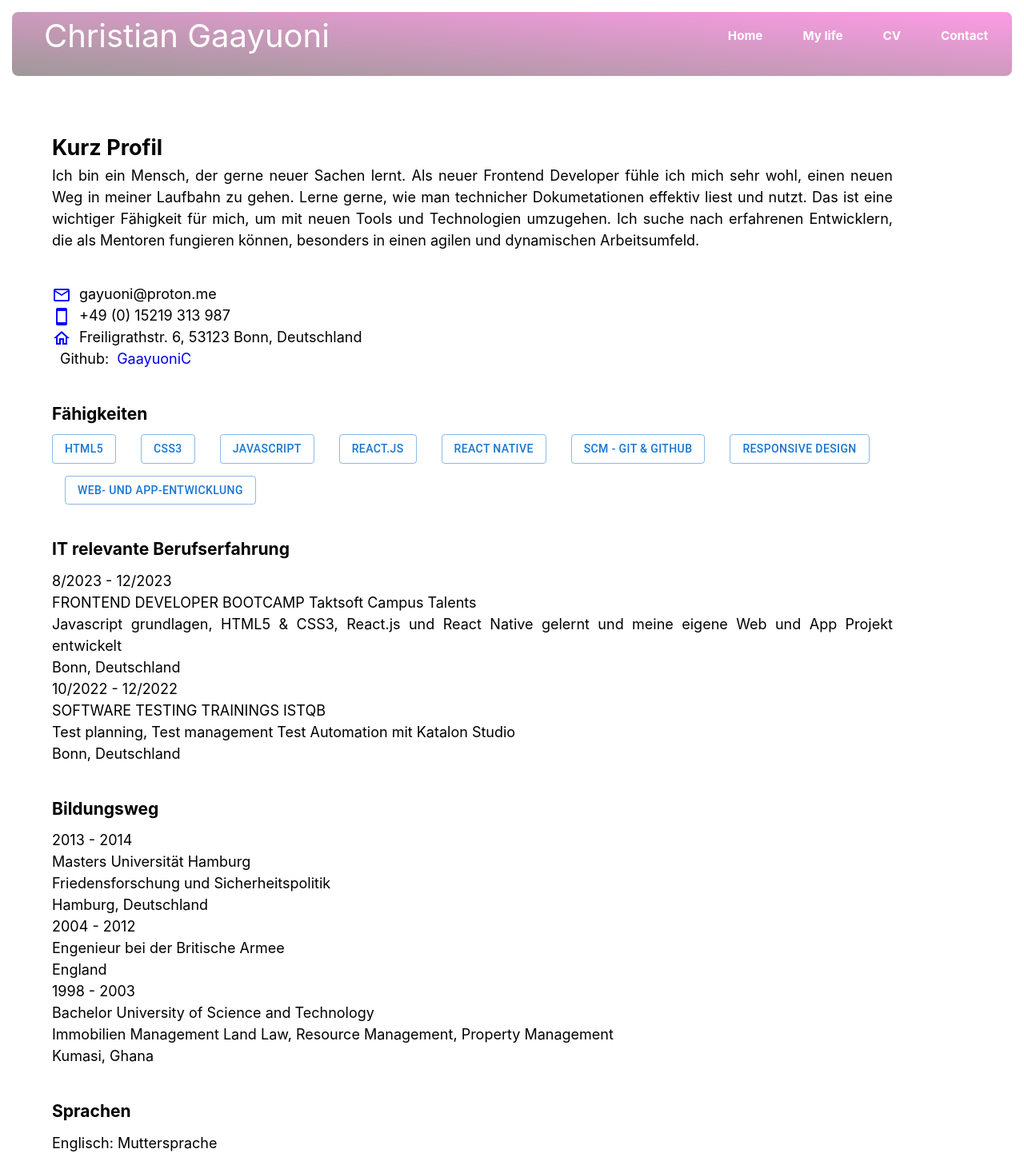
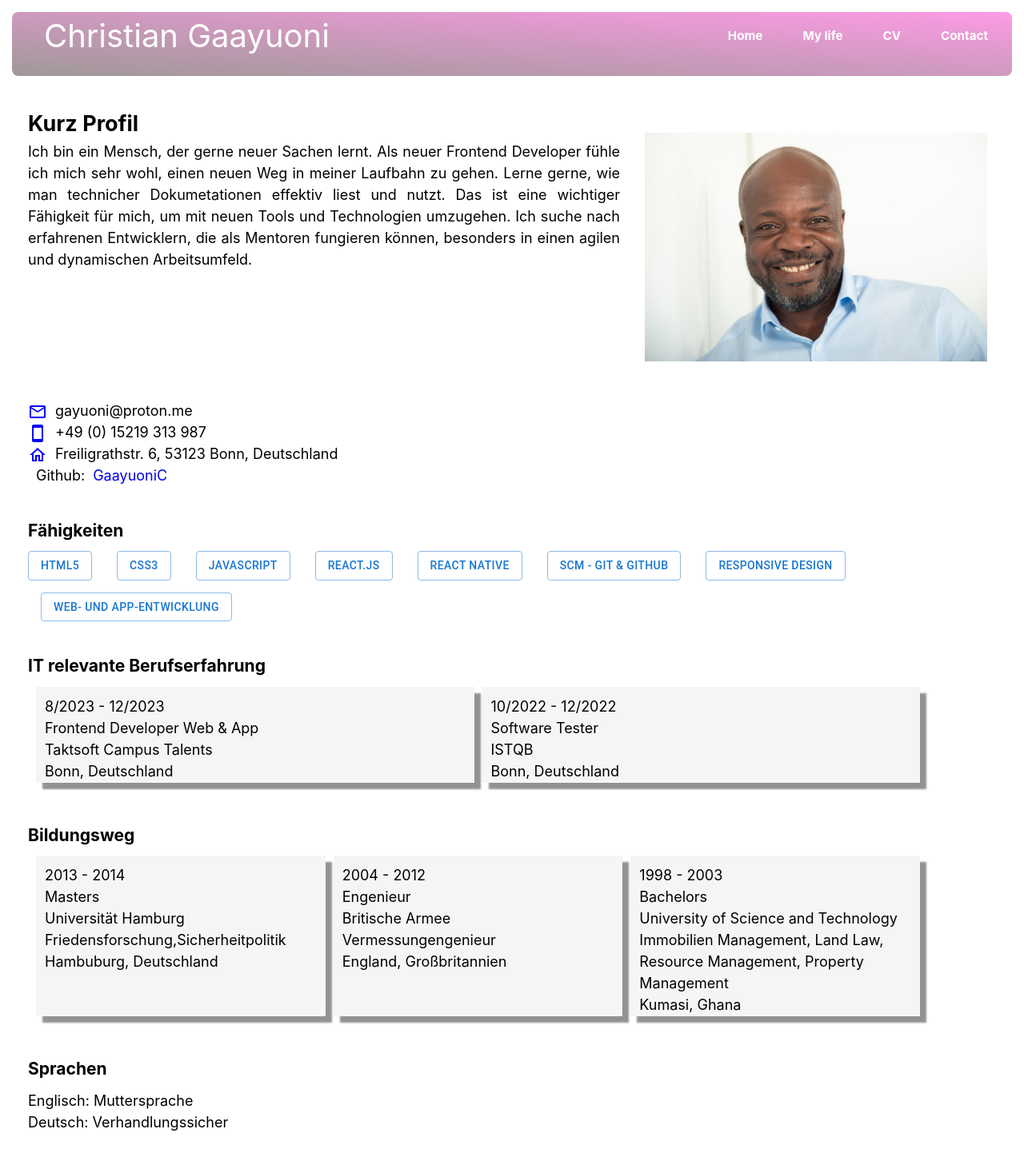
Before and after one commit to GaayuoniC/Gaayuoni-website-react, a React (Vite) app: page /cv in a window 1280 px wide. Shown: the top 1447 px of the page at 80% size. Built offline with nearby package versions, Linux system fonts and the light colour scheme.

Commit message:
cv page almost complete with sort method implement

```diff
--- a/src/data/MyData.js
+++ b/data/myData.js
@@ -1,23 +1,23 @@
-const myStudiesData = [
+export const myStudiesData = [
   {
     id: 1,
-    period: 2013 - 2014,
+    period: "2013 - 2014",
     title: "Masters",
     institution: "Universität Hamburg",
-    field: "Friedensforschung und Sicherheitpolitik",
+    field: "Friedensforschung,Sicherheitpolitik",
     location: "Hambuburg, Deutschland",
   },
   {
     id: 2,
-    period: 2004 - 2012,
+    period: "2004 - 2012",
     title: "Engenieur",
     institution: "Britische Armee",
-    field: "Versungsengenieur",
+    field: "Vermessungengenieur",
     location: "England, Großbritannien",
   },
   {
     id: 3,
-    period: 1998 - 2003,
+    period: "1998 - 2003",
     title: "Bachelors",
     institution: "University of Science and Technology",
     field:
@@ -26,7 +26,7 @@ const myStudiesData = [
   },
 ];
 
-const itRelevantData = [
+export const itRelevantData = [
   {
     id: 1,
     period: "8/2023 - 12/2023",
--- a/src/components/CvPdf.css
+++ b/src/components/CvPdf.css
@@ -1,8 +1,14 @@
 .cv-container {
   display: flex;
   flex-direction: column;
-  padding: 30px;
+
   gap: 20px;
+}
+.container-item-body {
+  display: flex;
+  flex-direction: row;
+  gap: 30px;
+  width: 100%;
 }
 
 .container-contact-details {
@@ -33,6 +39,26 @@
   align-items: flex-start;
   gap: 15px;
 }
+.education-container,
+.it-education-container {
+  display: flex;
+  gap: 10px;
+  align-content: center;
+  width: 100%;
+
+  margin: 10px;
+}
+.education-item,
+.it-education-item {
+  flex: 1;
+  list-style-type: none;
+  border: var(--border);
+  box-shadow: var(--box-shadow);
+  background: var(--background-custom-color);
+  padding-left: 10px;
+  padding-top: 10px;
+  text-align: left;
+}
 
 @media screen and (max-width: 360px) {
   .container-stack {
--- a/src/components/CvPdf.jsx
+++ b/src/components/CvPdf.jsx
@@ -5,7 +5,7 @@ import EmailOutlinedIcon from "@mui/icons-material/EmailOutlined";
 import SmartphoneOutlinedIcon from "@mui/icons-material/SmartphoneOutlined";
 import HomeOutlinedIcon from "@mui/icons-material/HomeOutlined";
 import "./CvPdf.css";
-import "../data/MyData";
+import { myStudiesData, itRelevantData } from "../../data/myData";
 
 export function CvPdf() {
   //defining custom style for changing material ui icons!!
@@ -16,18 +16,30 @@ export function CvPdf() {
   return (
     <div className="cv-container">
       <div className="container-item-top"></div>
+
       <article className="container-item-body">
+        <div className="container-item-body-1">
           <h2>Kurz Profil</h2>
           <p>
             Ich bin ein Mensch, der gerne neuer Sachen lernt. Als neuer Frontend
-          Developer fühle ich mich sehr wohl, einen neuen Weg in meiner Laufbahn
-          zu gehen. Lerne gerne, wie man technicher Dokumetationen effektiv
-          liest und nutzt. Das ist eine wichtiger Fähigkeit für mich, um mit
-          neuen Tools und Technologien umzugehen. Ich suche nach erfahrenen
-          Entwicklern, die als Mentoren fungieren können, besonders in einen
-          agilen und dynamischen Arbeitsumfeld.
+            Developer fühle ich mich sehr wohl, einen neuen Weg in meiner
+            Laufbahn zu gehen. Lerne gerne, wie man technicher Dokumetationen
+            effektiv liest und nutzt. Das ist eine wichtiger Fähigkeit für mich,
+            um mit neuen Tools und Technologien umzugehen. Ich suche nach
+            erfahrenen Entwicklern, die als Mentoren fungieren können, besonders
+            in einen agilen und dynamischen Arbeitsumfeld.
           </p>
+        </div>
+        <div className="container-item-body-1">
+          <figure>
+            <img
+              src={"cvFoto.jpeg"}
+              alt="A picture of a man on his resume page"
+            />
+          </figure>
+        </div>
       </article>
+
       <article className="container-contact-details">
         <div className="icon-email-container">
           <EmailOutlinedIcon fontSize="medium" style={iconStyle} />
@@ -67,40 +79,33 @@ export function CvPdf() {
       </article>
       <article>
         <h3>IT relevante Berufserfahrung </h3>
-
-        <p>
-          8/2023 - 12/2023 <br /> FRONTEND DEVELOPER BOOTCAMP Taktsoft Campus
-          Talents
+        <ul className="it-education-container">
+          {itRelevantData.map((study) => (
+            <li key={study.id} className="it-education-item">
+              {study.period} <br />
+              {study.title}
               <br />
-          Javascript grundlagen, HTML5 & CSS3, React.js und React Native gelernt
-          und meine eigene Web und App Projekt entwickelt
+              {study.institution}
               <br />
-          Bonn, Deutschland
-        </p>
-        <p>
-          10/2022 - 12/2022 <br />
-          SOFTWARE TESTING TRAININGS ISTQB <br /> Test planning, Test management
-          Test Automation mit Katalon Studio
-          <br /> Bonn, Deutschland
-        </p>
+              {study.location}
+              <br />
+            </li>
+          ))}
+        </ul>
       </article>
       <article>
         <h3>Bildungsweg</h3>
-        <p>
-          2013 - 2014 <br />
-          Masters Universität Hamburg <br /> Friedensforschung und
-          Sicherheitspolitik <br /> Hamburg, Deutschland
-        </p>
-        <p>
-          2004 - 2012 <br /> Engenieur bei der Britische Armee <br />
-          England
-        </p>
-        <p>
-          1998 - 2003 <br /> Bachelor University of Science and Technology
+        <ul className="education-container">
+          {myStudiesData.map((study) => (
+            <li key={study.id} className="education-item">
+              {study.period} <br /> {study.title} <br /> {study.institution}
               <br />
-          Immobilien Management Land Law, Resource Management, Property
-          Management <br /> Kumasi, Ghana
-        </p>
+              {study.field}
+              <br />
+              {study.location}
+            </li>
+          ))}
+        </ul>
       </article>
       <article>
         <h3>Sprachen</h3>
@@ -122,3 +127,21 @@ export function CvPdf() {
     </div>
   );
 }
+
+{
+  /* <p>
+          8/2023 - 12/2023 <br /> FRONTEND DEVELOPER BOOTCAMP Taktsoft Campus
+          Talents
+          <br />
+          Javascript grundlagen, HTML5 & CSS3, React.js und React Native gelernt
+          und meine eigene Web und App Projekt entwickelt
+          <br />
+          Bonn, Deutschland
+        </p>
+        <p>
+          10/2022 - 12/2022 <br />
+          SOFTWARE TESTING TRAININGS ISTQB <br /> Test planning, Test management
+          Test Automation mit Katalon Studio
+          <br /> Bonn, Deutschland
+        </p> */
+}
```
Also changed, not shown: public/cvFoto.jpeg (added). Lines whose indentation alone changed are shown as unchanged.
